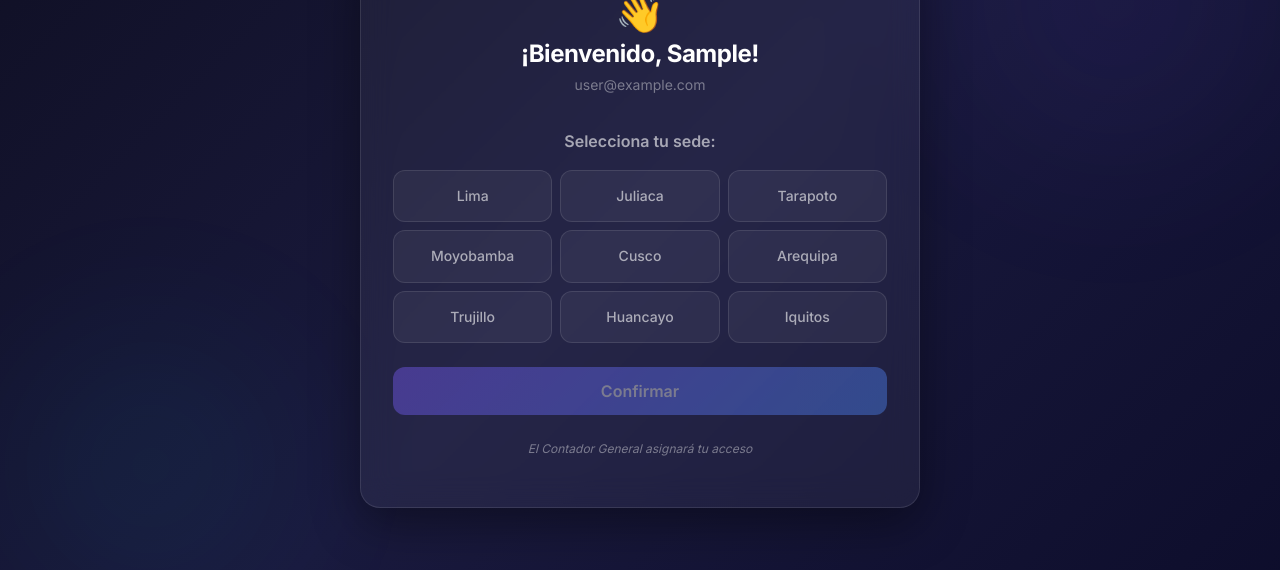
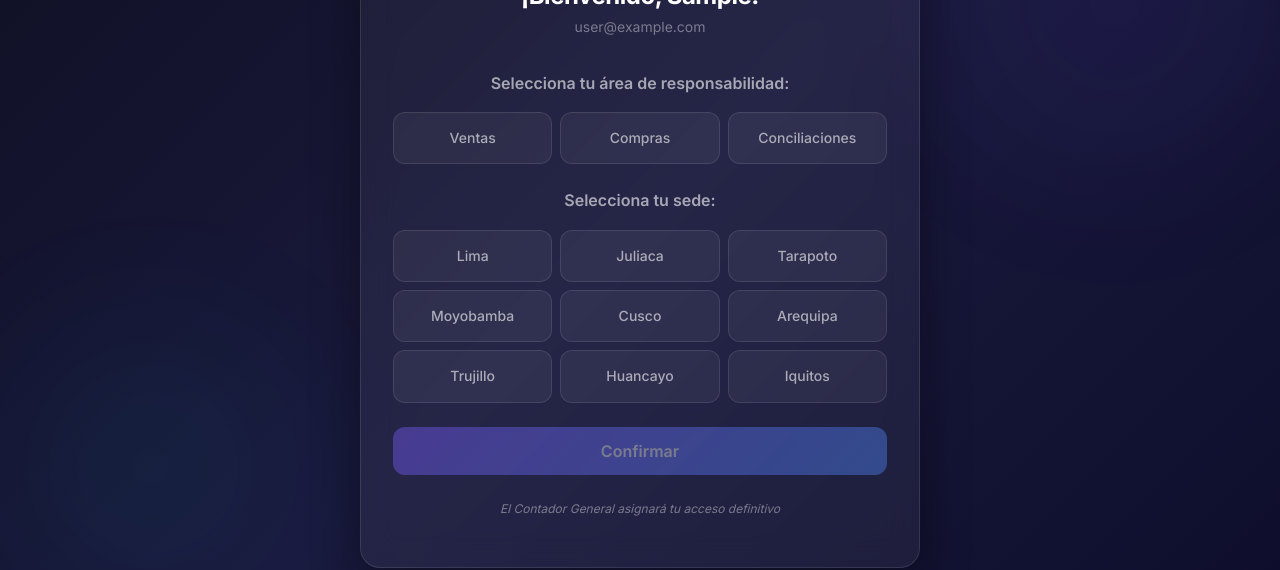
Before and after one commit to jkagmontoya-bit/CONTROLCONTAUPEU, a React (Vite) app: page /register in a window 1280 px wide. Shown: the part 174-744 px from the top of the page. Built offline with nearby package versions, Linux system fonts and the light colour scheme; no server answers; the database is empty; sample sign-in values are in the browser's storage; the HTML template or start-up script is replaced by a standard one.

Commit message:
Fix routing and add Area selection

```diff
--- a/src/App.jsx
+++ b/src/App.jsx
@@ -61,8 +61,12 @@ function PublicRoute({ children }) {
     );
   }
 
-  if (user && userProfile) {
-    return <Navigate to="/" replace />;
+  if (user) {
+    if (userProfile) {
+      return <Navigate to="/" replace />;
+    } else {
+      return <Navigate to="/register" replace />;
+    }
   }
 
   return children;
--- a/src/components/Auth/RegisterSede.jsx
+++ b/src/components/Auth/RegisterSede.jsx
@@ -17,12 +17,19 @@ const SEDES = [
   'Iquitos',
 ];
 
+const AREAS = [
+  'Ventas',
+  'Compras',
+  'Conciliaciones'
+];
+
 /**
- * RegisterSede — Registration screen for new users to select their sede.
+ * RegisterSede — Registration screen for new users to select their sede and area.
  */
 export default function RegisterSede() {
-  const { user, registerUserProfile } = useContext(AuthContext);
+  const { user, registerSede } = useContext(AuthContext);
   const [selectedSede, setSelectedSede] = useState(null);
+  const [selectedArea, setSelectedArea] = useState(null);
   const [loading, setLoading] = useState(false);
   const [error, setError] = useState(null);
 
@@ -30,13 +37,13 @@ export default function RegisterSede() {
   const email = user?.email || '';
 
   const handleConfirm = async () => {
-    if (!selectedSede) return;
+    if (!selectedSede || !selectedArea) return;
 
     setLoading(true);
     setError(null);
 
     try {
-      await registerUserProfile({ sede: selectedSede });
+      await registerSede(selectedSede, selectedArea);
     } catch (err) {
       console.error('Registration failed:', err);
       setError(err?.message || 'Error al registrar. Intenta nuevamente.');
@@ -59,9 +66,25 @@ export default function RegisterSede() {
           <p className="register-welcome__email">{email}</p>
         </div>
 
+        {/* Area Selection */}
+        <label className="register-label">Selecciona tu área de responsabilidad:</label>
+        <div className="register-grid register-grid--areas">
+          {AREAS.map((area) => (
+            <button
+              key={area}
+              type="button"
+              className={`register-sede-btn${
+                selectedArea === area ? ' register-sede-btn--selected' : ''
+              }`}
+              onClick={() => setSelectedArea(area)}
+            >
+              {area}
+            </button>
+          ))}
+        </div>
+
         {/* Sede Selection */}
-        <label className="register-label">Selecciona tu sede:</label>
-
+        <label className="register-label" style={{ marginTop: 'var(--space-lg)' }}>Selecciona tu sede:</label>
         <div className="register-grid">
           {SEDES.map((sede) => (
             <button
@@ -81,7 +104,7 @@ export default function RegisterSede() {
         <button
           className="register-btn-confirm"
           onClick={handleConfirm}
-          disabled={!selectedSede || loading}
+          disabled={!selectedSede || !selectedArea || loading}
           type="button"
         >
           {loading && <span className="register-spinner" aria-label="Cargando" />}
@@ -97,7 +120,7 @@ export default function RegisterSede() {
 
         {/* Note */}
         <p className="register-note">
-          El Contador General asignará tu acceso
+          El Contador General asignará tu acceso definitivo
         </p>
       </div>
     </div>
--- a/src/context/AuthContext.jsx
+++ b/src/context/AuthContext.jsx
@@ -129,12 +129,13 @@ export function AuthProvider({ children }) {
   }, []);
 
   /**
-   * Complete the registration process by selecting a sede.
+   * Complete the registration process by selecting a sede and area.
    * Creates the user profile in Firestore.
    *
-   * @param {string} sede - The selected sede, e.g. 'LIMA'
+   * @param {string} sede - The selected sede, e.g. 'Lima'
+   * @param {string} area - The selected area, e.g. 'Ventas'
    */
-  const registerSede = useCallback(async (sede) => {
+  const registerSede = useCallback(async (sede, area) => {
     if (!user) {
       setError('Debes iniciar sesión primero.');
       return;
@@ -151,6 +152,7 @@ export function AuthProvider({ children }) {
         email,
         displayName: user.displayName || email.split('@')[0],
         sede,
+        area,
         role,
       };
 
```
